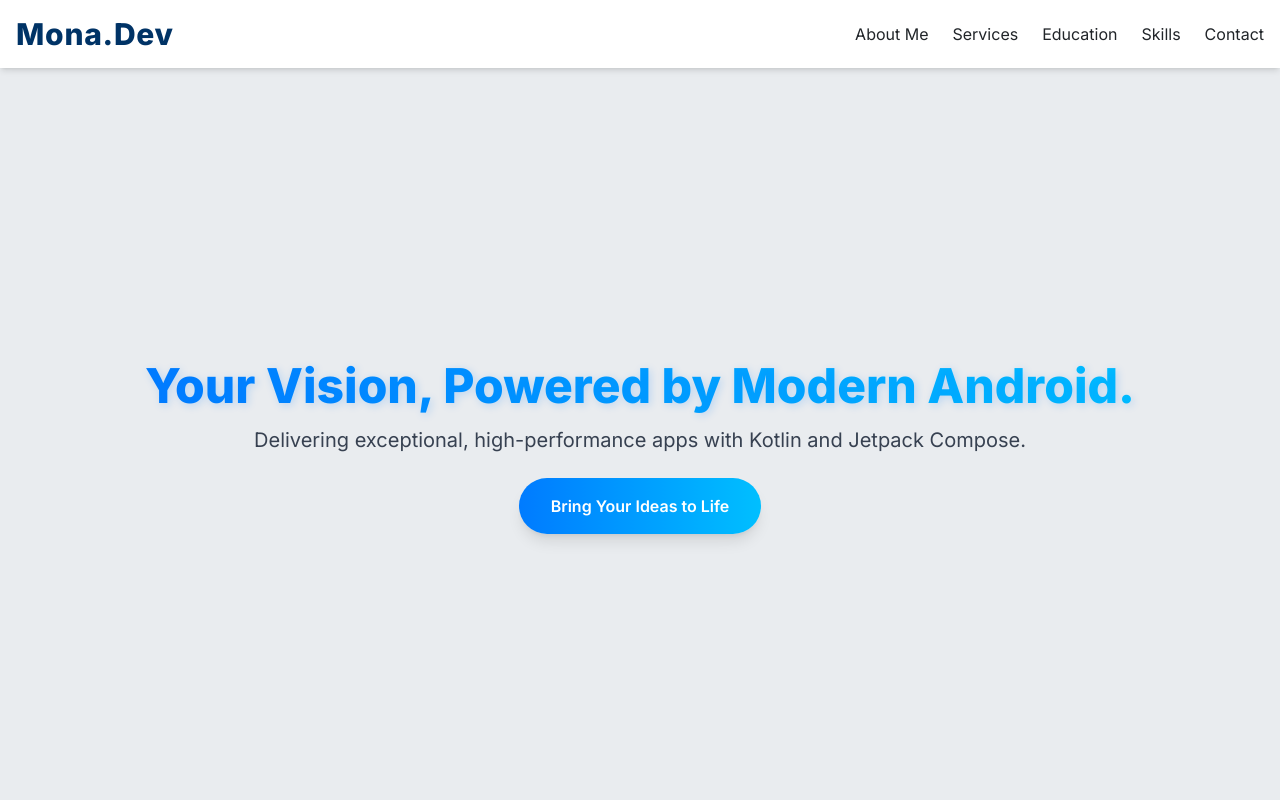
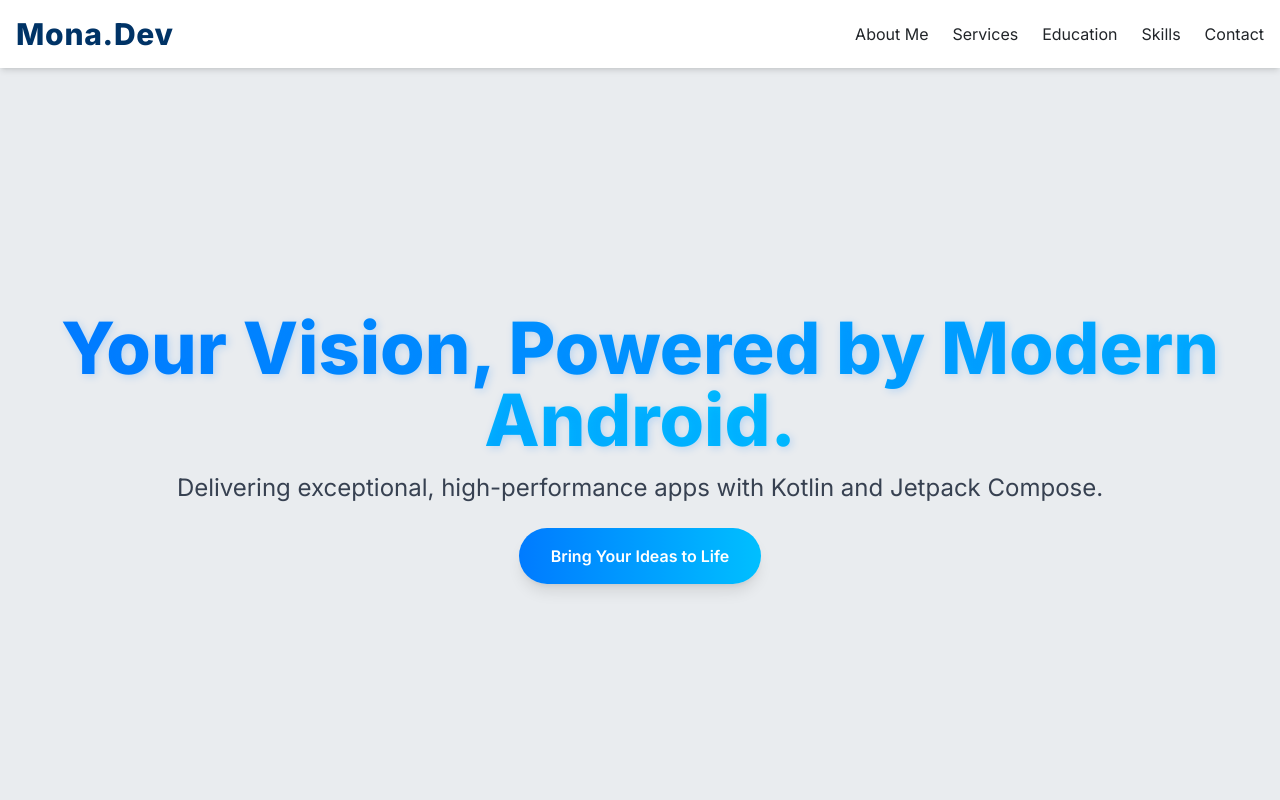
Before and after one commit to mona-fathi/mona-fathi.github.io, a plain HTML site: page index.html in a window 1280 px wide. Shown: the top 800 px of the page. Drawn offline with nearby package versions, Linux system fonts and the light colour scheme.

Commit message:
Update index.html

```diff
--- a/index.html
+++ b/index.html
@@ -73,10 +73,10 @@
     <!-- Hero Section -->
     <section class="min-h-screen flex items-center justify-center pt-24 bg-[#e9ecef]">
         <div class="container mx-auto px-4 text-center">
-            <h1 class="text-4xl md:text-5xl font-extrabold mb-4 leading-tight">
+            <h1 class="text-4xl md:text-7xl font-extrabold mb-4 leading-tight">
                 <span class="gradient-text-hero">Your Vision, Powered by Modern Android.</span>
             </h1>
-            <p class="text-xl md:text-1.5xl text-gray-700 mb-6 font-light">
+            <p class="text-xl md:text-2xl text-gray-700 mb-6 font-light">
                 Delivering exceptional, high-performance apps with Kotlin and Jetpack Compose.
             </p>
             <a href="#contact" class="inline-block bg-gradient-blue text-white px-8 py-4 rounded-full font-semibold shadow-lg hover:scale-105 transition-transform duration-300">Bring Your Ideas to Life</a>
```
